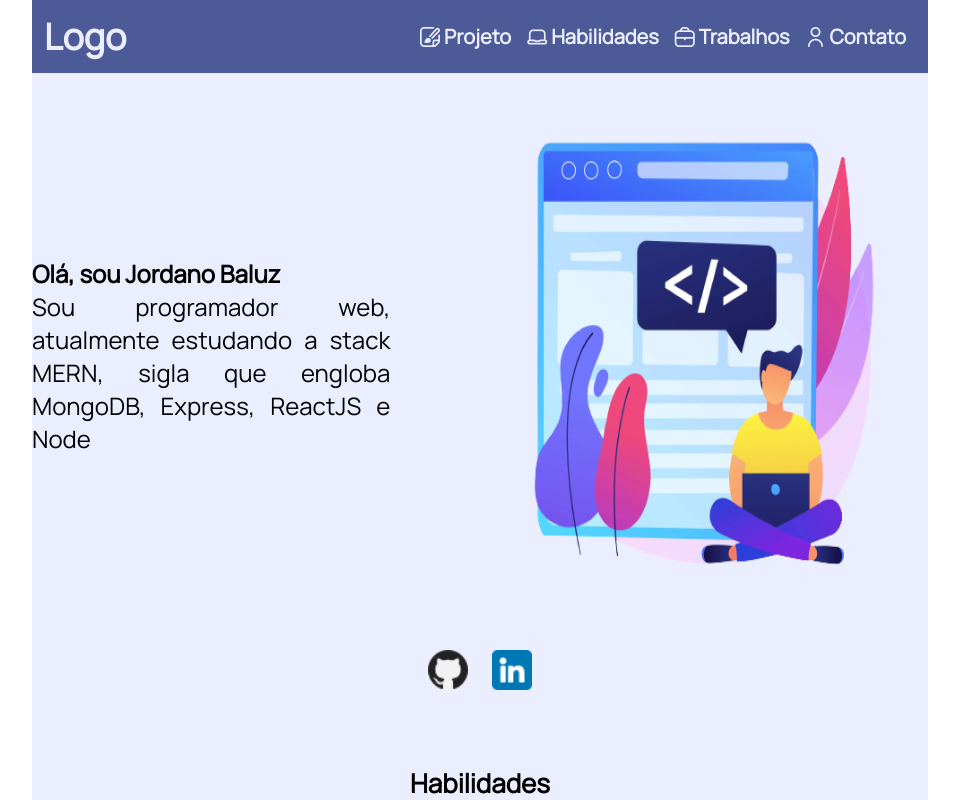
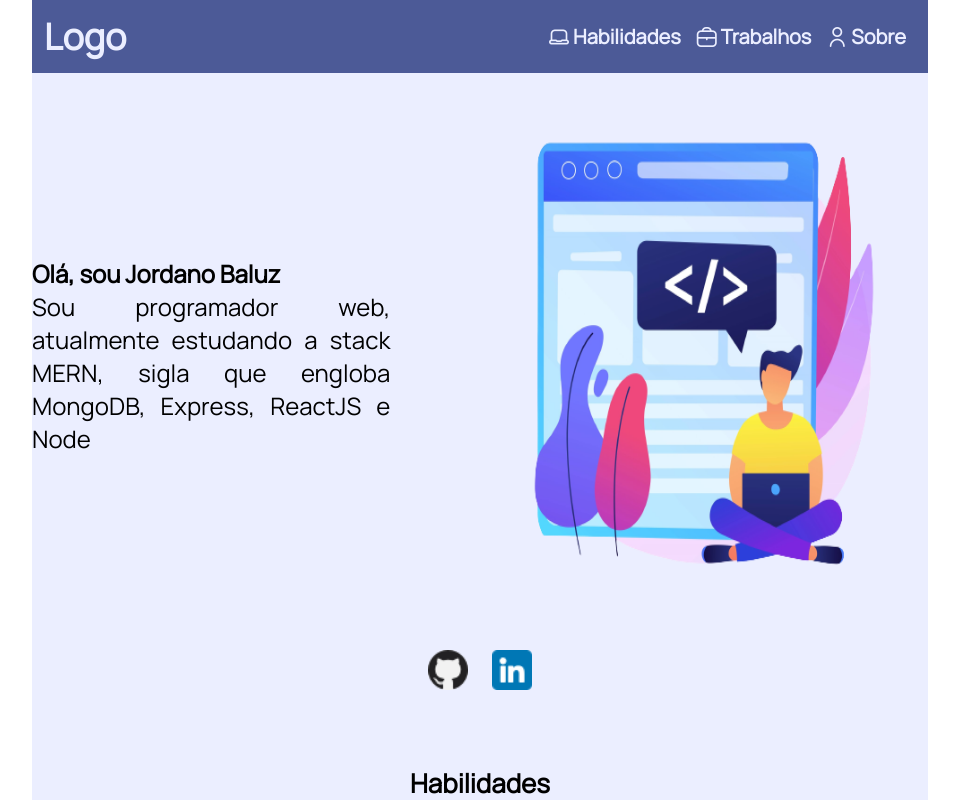
Before and after one commit to JordanoBaluz/portfolio1, a React (Create React App) app: page / in a window 1280 px wide. Shown: the top 800 px of the page, without its empty margins (160-1119 px from the left). Built offline with nearby package versions, Linux system fonts and the light colour scheme.

Commit message:
altered the header div from component home

```diff
--- a/src/header/web/index.js
+++ b/src/header/web/index.js
@@ -4,12 +4,6 @@ import "./web.css";
 function Web() {
   return (
     <div className="web">
-      <div className="web-option">
-        <a href="#project">
-          <i class="fi-rr-edit-alt option-icon"></i>
-          Projeto
-        </a>
-      </div>
       <div className="web-option">
         <a href="#skills">
           <i class="fi-rr-laptop option-icon"></i>
@@ -23,9 +17,9 @@ function Web() {
         </a>
       </div>
       <div className="web-option">
-        <a href="#contact">
+        <a href="#about">
           <i class="fi-rr-user option-icon"></i>
-          Contato
+          Sobre
         </a>
       </div>
     </div>
--- a/src/home/home.css
+++ b/src/home/home.css
@@ -8,6 +8,11 @@ html {
   width: 70%;
   margin: auto;
   background-color: #ebeeff;
+}
+
+.header-div {
+  position: sticky;
+  top: 0;
 }
 
 @media only screen and (max-width: 1024px) {
--- a/src/home/index.js
+++ b/src/home/index.js
@@ -7,7 +7,7 @@ import Footer from "../footer";
 function Home() {
   return (
     <div className="home">
-      <div>
+      <div className="header-div">
         <Header></Header>
       </div>
       <div>
```
